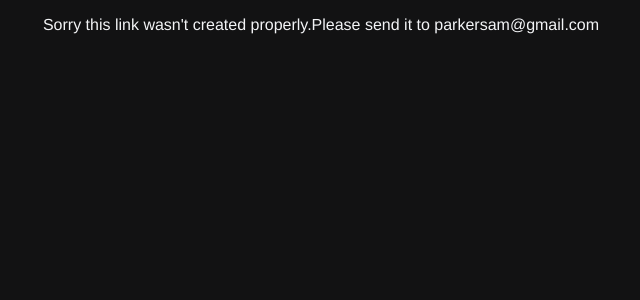
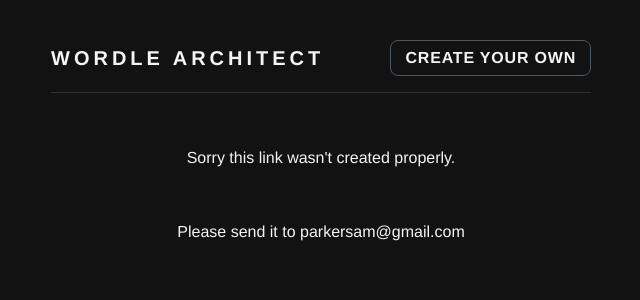
Before and after one commit to parksmojo/wordle-architect, an Angular app: page /solve/1 in a window 1280 px wide. Shown: the top 300 px of the page, without its empty margins (319-959 px from the left). Built offline with nearby package versions, Linux system fonts and the light colour scheme.

Commit message:
Add site header component and integrate into design and solve pages; enhance styling and layout

```diff
--- /dev/null
+++ b/src/app/components/site-header/site-header.css
@@ -0,0 +1,44 @@
+:host {
+  display: flex;
+  justify-content: center;
+  width: 100%;
+}
+
+.site-header {
+  align-items: center;
+  border-bottom: 1px solid #2f3135;
+  display: flex;
+  gap: 12px;
+  justify-content: space-between;
+  margin-bottom: 16px;
+  padding: 16px 0;
+  width: min(960px, 100%);
+}
+
+.site-header__brand {
+  color: #f3f4f6;
+  font-size: 1.25rem;
+  font-weight: 700;
+  letter-spacing: 0.2em;
+  text-decoration: none;
+  text-transform: uppercase;
+}
+
+.site-header__cta {
+  background-color: transparent;
+  border: 1px solid #4b5563;
+  border-radius: 8px;
+  color: #f3f4f6;
+  font-weight: 600;
+  letter-spacing: 0.05em;
+  padding: 8px 14px;
+  text-decoration: none;
+  text-transform: uppercase;
+  transition: background-color 0.15s ease, border-color 0.15s ease;
+}
+
+.site-header__cta:hover,
+.site-header__cta:focus-visible {
+  background-color: #1f2937;
+  border-color: #f3f4f6;
+}
--- /dev/null
+++ b/src/app/components/site-header/site-header.html
@@ -0,0 +1,6 @@
+<header class="site-header">
+  <a class="site-header__brand" routerLink="/">Wordle Architect</a>
+  @if (showCreateButton()) {
+    <a class="site-header__cta" routerLink="/design">Create your own</a>
+  }
+</header>
--- /dev/null
+++ b/src/app/components/site-header/site-header.ts
@@ -0,0 +1,13 @@
+import { Component, input } from '@angular/core';
+import { RouterLink } from '@angular/router';
+
+@Component({
+  selector: 'app-site-header',
+  standalone: true,
+  imports: [RouterLink],
+  templateUrl: './site-header.html',
+  styleUrl: './site-header.css',
+})
+export class SiteHeader {
+  showCreateButton = input(false);
+}
--- a/src/app/pages/design-page/design-page.css
+++ b/src/app/pages/design-page/design-page.css
@@ -1,6 +1,9 @@
 :host {
+  align-items: center;
+  box-sizing: border-box;
   display: flex;
-  justify-content: center;
+  flex-direction: column;
+  gap: 24px;
   padding: 32px 16px 64px;
   width: 100%;
 }
--- a/src/app/pages/design-page/design-page.html
+++ b/src/app/pages/design-page/design-page.html
@@ -1,3 +1,5 @@
+<app-site-header />
+
 <div class="design">
   <section class="design__panel">
     <header class="design__header">
--- a/src/app/pages/design-page/design-page.ts
+++ b/src/app/pages/design-page/design-page.ts
@@ -1,10 +1,11 @@
 import { Component, computed, inject, signal } from '@angular/core';
 import { FormsModule } from '@angular/forms';
 import { Comms } from '../../services/comms';
+import { SiteHeader } from '../../components/site-header/site-header';
 
 @Component({
   selector: 'app-design-page',
-  imports: [FormsModule],
+  imports: [FormsModule, SiteHeader],
   templateUrl: './design-page.html',
   styleUrl: './design-page.css',
 })
--- a/src/app/pages/solve-page/game/game.css
+++ b/src/app/pages/solve-page/game/game.css
@@ -10,12 +10,12 @@
   display: flex;
   flex-direction: column;
   gap: 32px;
-  height: 100vh;
-  height: 100dvh;
+  flex: 1;
+  min-height: 0;
   margin: 0 auto;
   overflow: hidden;
-  padding: 32px 0 48px;
-  width: min(540px, 100%);
+  padding: 32px 0 0px;
+  width: 100%;
 }
 
 .game-board-container {
@@ -123,7 +123,9 @@
   letter-spacing: 0.2em;
   padding: 14px 18px;
   text-transform: uppercase;
-  transition: background-color 0.15s ease, transform 0.15s ease;
+  transition:
+    background-color 0.15s ease,
+    transform 0.15s ease;
   width: 100%;
 }
 
--- a/src/app/pages/solve-page/solve-page.css
+++ b/src/app/pages/solve-page/solve-page.css
@@ -1,4 +1,5 @@
 :host {
+  box-sizing: border-box;
   color: #f3f4f6;
   display: flex;
   justify-content: center;
@@ -7,6 +8,23 @@
   width: 100%;
 }
 
+.solve {
+  align-items: stretch;
+  display: flex;
+  flex-direction: column;
+  gap: 24px;
+  height: 100vh;
+  height: 100dvh;
+  padding: 24px 0 32px;
+  width: min(540px, 100%);
+}
+
+.solve app-game {
+  display: flex;
+  flex: 1;
+  width: 100%;
+}
+
 :host p {
   text-align: center;
 }
--- a/src/app/pages/solve-page/solve-page.html
+++ b/src/app/pages/solve-page/solve-page.html
@@ -1,6 +1,10 @@
+<div class="solve">
+  <app-site-header [showCreateButton]="true" />
+
   @if (challenge) {
     <app-game [challenge]="challenge" />
   } @else {
     <p>Sorry this link wasn't created properly.</p>
     <p>Please send it to parkersam&#64;gmail.com</p>
   }
+</div>
--- a/src/app/pages/solve-page/solve-page.ts
+++ b/src/app/pages/solve-page/solve-page.ts
@@ -2,10 +2,11 @@
 import { ActivatedRoute } from '@angular/router';
 import { Comms } from '../../services/comms';
 import { Game } from './game/game';
+import { SiteHeader } from '../../components/site-header/site-header';
 
 @Component({
   selector: 'app-solve-page',
-  imports: [Game],
+  imports: [Game, SiteHeader],
   templateUrl: './solve-page.html',
   styleUrl: './solve-page.css',
 })
```
Lines whose indentation alone changed are shown as unchanged.
